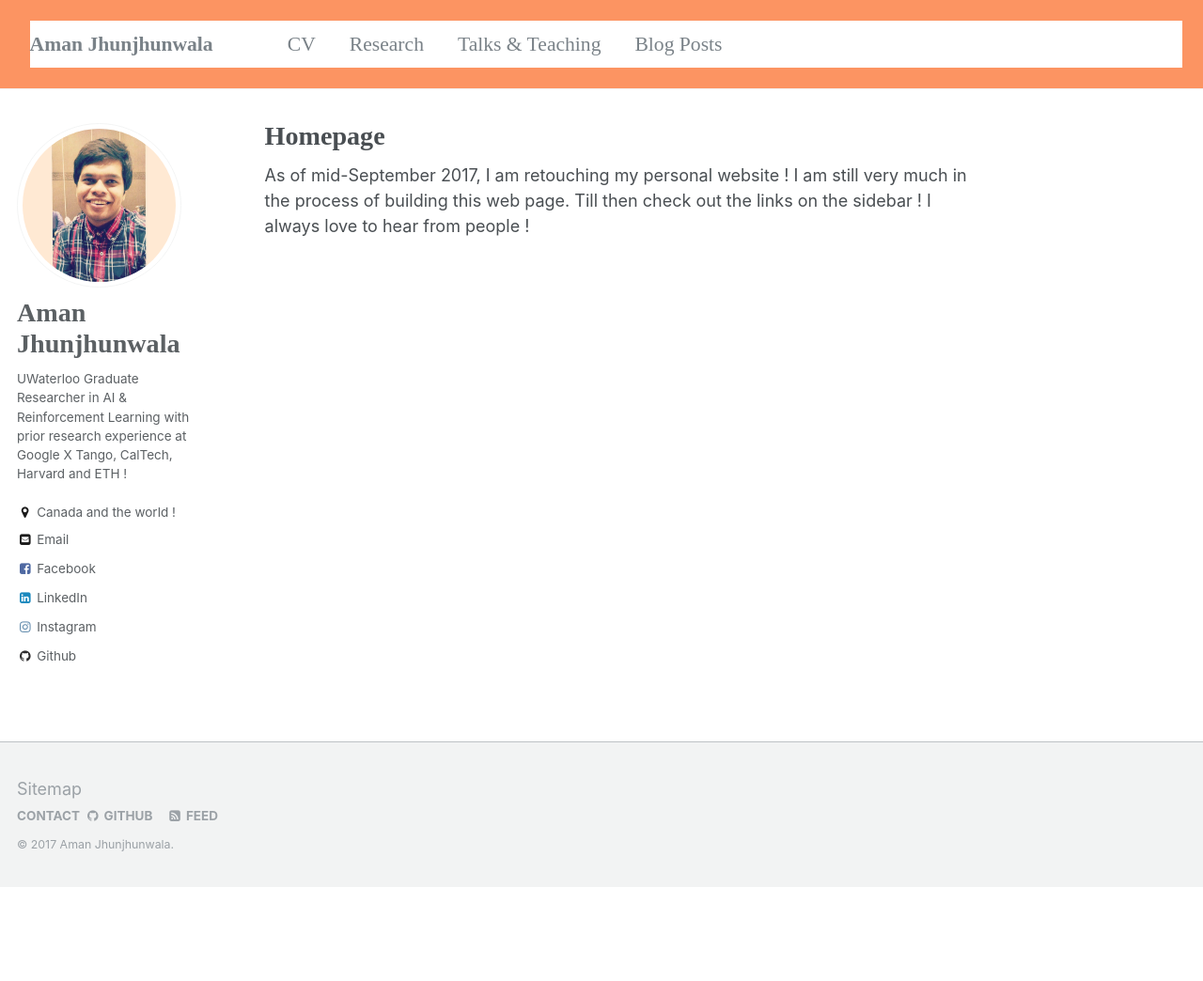
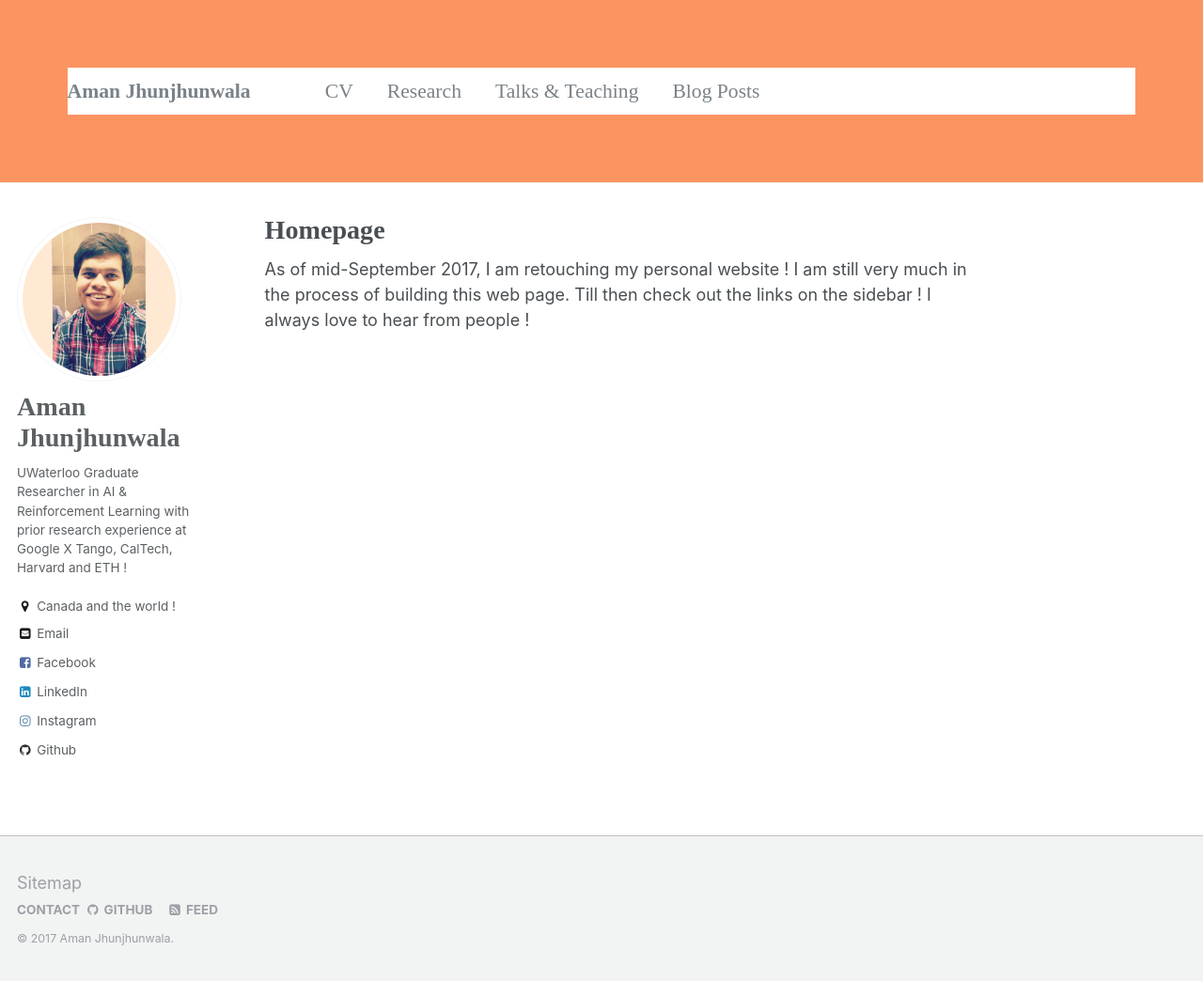
Before and after one commit to amanjhunjhunwala/amanjhunjhunwala.github.io, a Jekyll site: the page built from _pages/about.md, in a window 1280 px wide and 1044 px high. Shown: the whole window at 94% size. Built offline with Jekyll 4.4.1, drawn with Linux system fonts in a browser that asks for light colours; some web fonts are replaced.

Commit message:
Update masthead.html

```diff
--- a/_includes/masthead.html
+++ b/_includes/masthead.html
@@ -2,7 +2,7 @@
 
 <div class="masthead" style="font-size: 120%;background-color: #FC9462;">
   <div class="masthead__inner-wrap">
-    <div class="masthead__menu" style="margin-left: 10px">
+    <div class="masthead__menu" style="margin: 50px">
       <nav id="site-nav" class="greedy-nav">
         <button><div class="navicon"></div></button>
         <ul class="visible-links">
```
